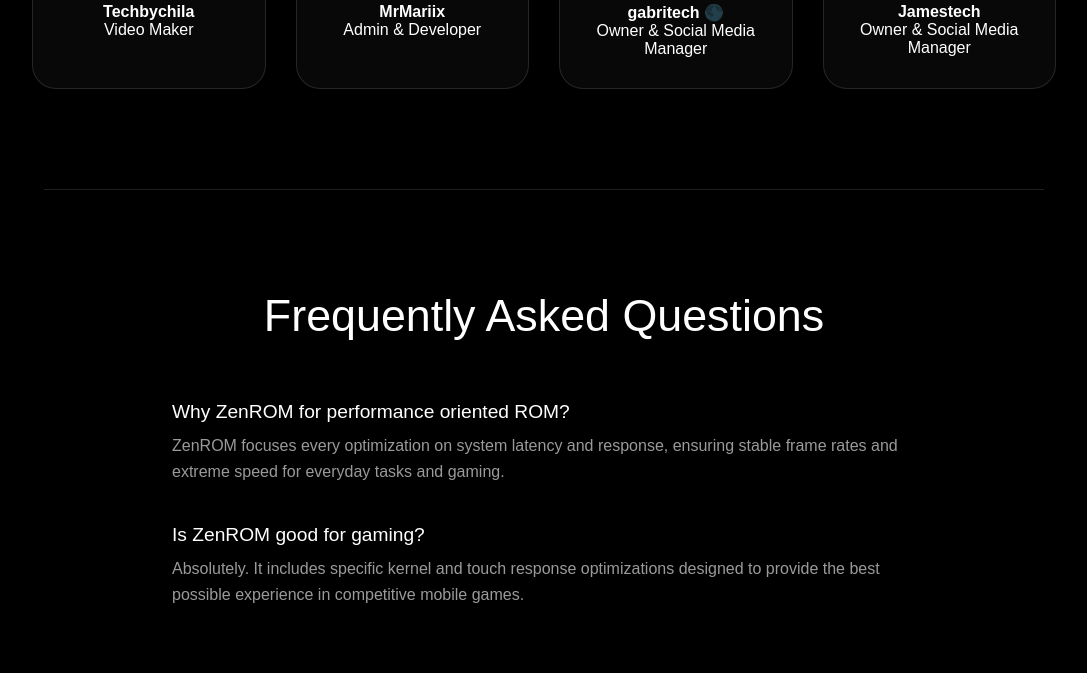
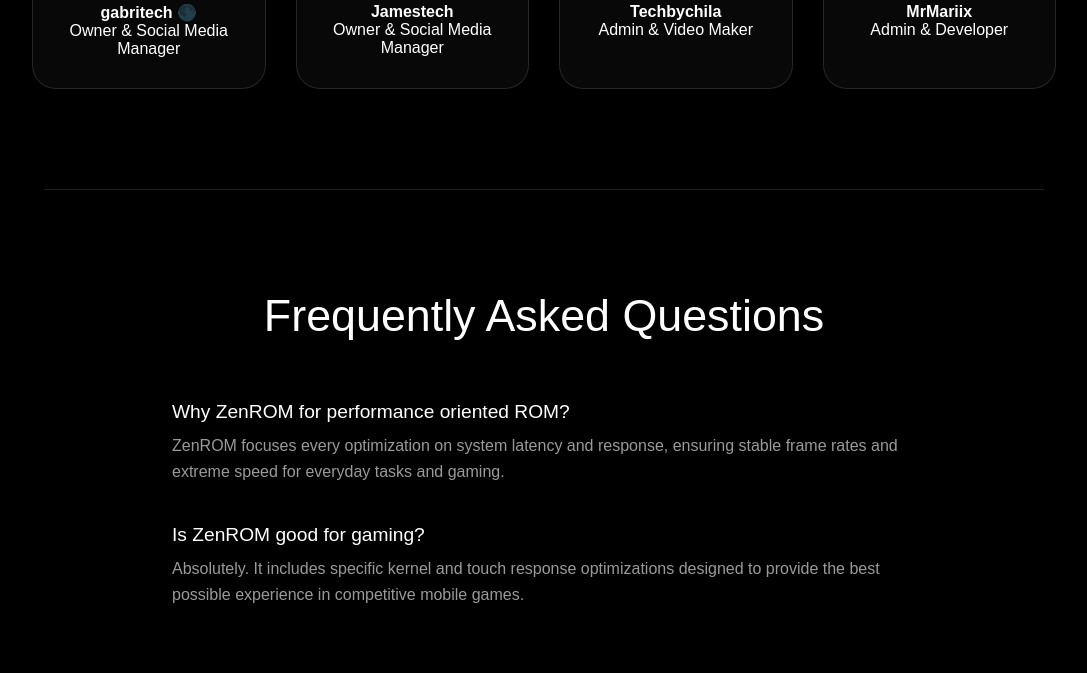
Before and after one commit to pixeeluvsyou/projectzen26, a plain HTML site: page index.html in a window 1280 px wide. Shown: the part 2080-2753 px from the top of the page, without its empty margins (96-1183 px from the left). Drawn offline with Linux system fonts and the light colour scheme; a web font is replaced by a local one.

Commit message:
Update index.html

```diff
--- a/index.html
+++ b/index.html
@@ -161,10 +161,11 @@
             <div class="team-card"><img src="WhatsApp Image 2026-02-22 at 15.18.24.jpeg"><h4>Retr0</h4><p>Owner & Designer</p></div>
             <div class="team-card"><img src="03d70bc285e01f9c9f1fb1bf9afd9a06~tplv-tiktokx-cropcenter_1080_1080.jpeg"><h4>Madebyanto</h4><p>Owner & Dev</p></div>
             <div class="team-card"><img src="c82e2ffabc782b34c4d95ae5747eb20b~tplv-tiktokx-cropcenter_1080_1080.jpeg"><h4>Manustech</h4><p>Owner & Social Media Manger</p></div>
-            <div class="team-card"><img src="5879947255320612471_120.jpg"><h4>Techbychila</h4><p>Video Maker</p></div>
-            <div class="team-card"><img src="248965667.png"><h4>MrMariix</h4><p>Admin & Developer</p></div>
             <div class="team-card"><img src="90ef0a3c773d8739312917edc04e6ca7~tplv-tiktokx-cropcenter_1080_1080.jpeg"><h4>gabritech 🌑</h4><p>Owner & Social Media Manager</p></div>
             <div class="team-card"><img src="WhatsApp Image 2026-02-06 at 18.41.30.jpeg"><h4>Jamestech</h4><p>Owner & Social Media Manager</p></div>
+            <div class="team-card"><img src="5879947255320612471_120.jpg"><h4>Techbychila</h4><p>Admin & Video Maker</p></div>
+            <div class="team-card"><img src="248965667.png"><h4>MrMariix</h4><p>Admin & Developer</p></div>
+
         </div>
     </section>
 
```
